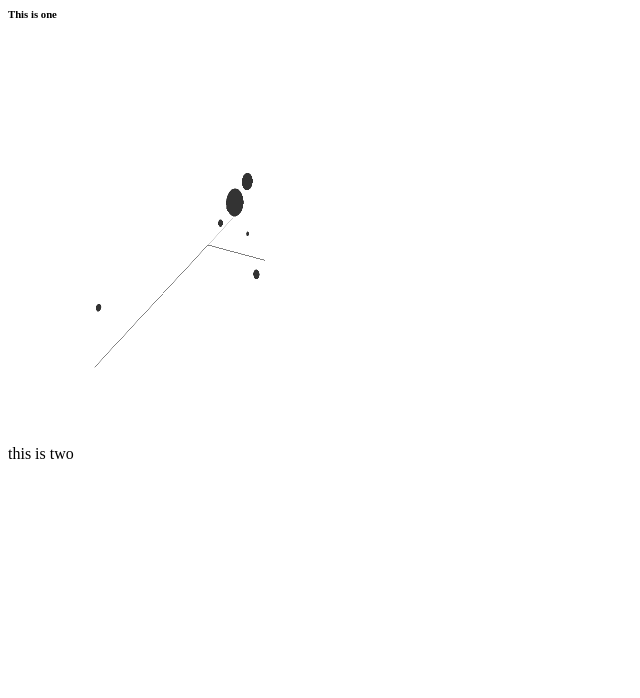
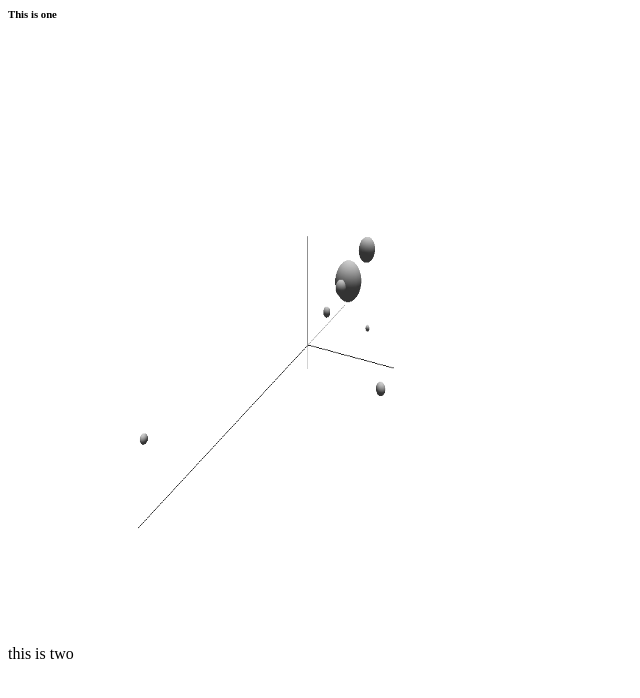
Before and after one commit to NathanEpstein/Z3d, a plain HTML site: page plot.html in a window 1280 px wide. Shown: the whole page, without its empty margins (0-640 px from the left). Drawn offline with Linux system fonts and the light colour scheme.

Commit message:
return canvas & different coloring for 4d data

```diff
--- a/js/plot.js
+++ b/js/plot.js
@@ -2,13 +2,14 @@
 // axis labels
 // size data (DONE)
 // classification data
+// coloring for size data (DONE)
 // plot size (DONE)
 // create canvas (DONE)
-// return element
+// return element (DONE)
 // speed improvement?
 // inline orbit controls? (DONE)
 
-var plot = function(arrX, arrY,arrZ,config) {
+var plot3d = function(arrX, arrY,arrZ,config) {
 
   if (typeof config === 'undefined') config = {};
 
@@ -17,7 +18,7 @@
       return a-b;
     });
     return newArr;
-  }
+  };
 
   //axis boundaries
   var xMax = arrSort(arrX)[arrX.length - 1];
@@ -88,9 +89,12 @@
   animate();
 
   // generate points
-  function sphere(a,b,c,d){
+  var colorObj = (typeof config.size === 'undefined') ? {color:0x000000} : {color:0x999999};
+
+  function point(a,b,c,d){
     var geometry = new THREE.SphereGeometry(d,15,15);
-    var material = new THREE.MeshLambertMaterial( { color: 0x000000 } );
+    var material = new THREE.MeshLambertMaterial(colorObj );
+    console.log(material);
     var sphere = new THREE.Mesh(geometry, material);
     sphere.overdraw = true;
     sphere.position.x = a;
@@ -104,9 +108,9 @@
       var size = 0.075 + (config.size[i] - sizeMin)/(sizeMax - sizeMin)*0.5;
     }
     else{
-      var size = 0.075
+      var size = 0.075;
     }
-    scene.add(sphere(arrX[i],arrY[i],arrZ[i],size));
+    scene.add(point(arrX[i],arrY[i],arrZ[i],size));
   });
   //end of point generation
 
@@ -127,7 +131,7 @@
 
     var line = new THREE.Line(geometry, material);
     return line;
-  }
+  };
 
   //draw positive axes
   if(xMax > 0) scene.add(liner(xMax,0,0,matPos));
@@ -138,6 +142,16 @@
   if(xMin < 0) scene.add(liner(xMin,0,0,matNeg));
   if(yMin < 0) scene.add(liner(0,yMin,0,matNeg));
   if(zMin < 0) scene.add(liner(0,0,zMin,matNeg));
+
+  // axis labels (not complete)
+  var xParam = {
+    size: 10,
+  }
+  var xLab = new THREE.TextGeometry('test',xParam);
+  //scene.add(xLab);
+
+
+
   //end of axes
 
 
@@ -147,4 +161,7 @@
     renderer.render(scene,camera);
   }
   render();
+
+  //function should return the DOM element containing the plot
+  return renderer.domElement;
 };
--- a/plot.html
+++ b/plot.html
@@ -14,11 +14,11 @@
     var config = {
       size:[0,2,11,5,2,2,3],
       elementID: 'd1',
-      height: 400,
-      width: 400
+      height: 600,
+      width: 600
     }
 
-    plot(x,y,z,config);
+    var p = plot3d(x,y,z,config);
 
     </script>
 
--- a/test.js
+++ /dev/null
@@ -1 +0,0 @@
-console.log(array[2]||3)
```
